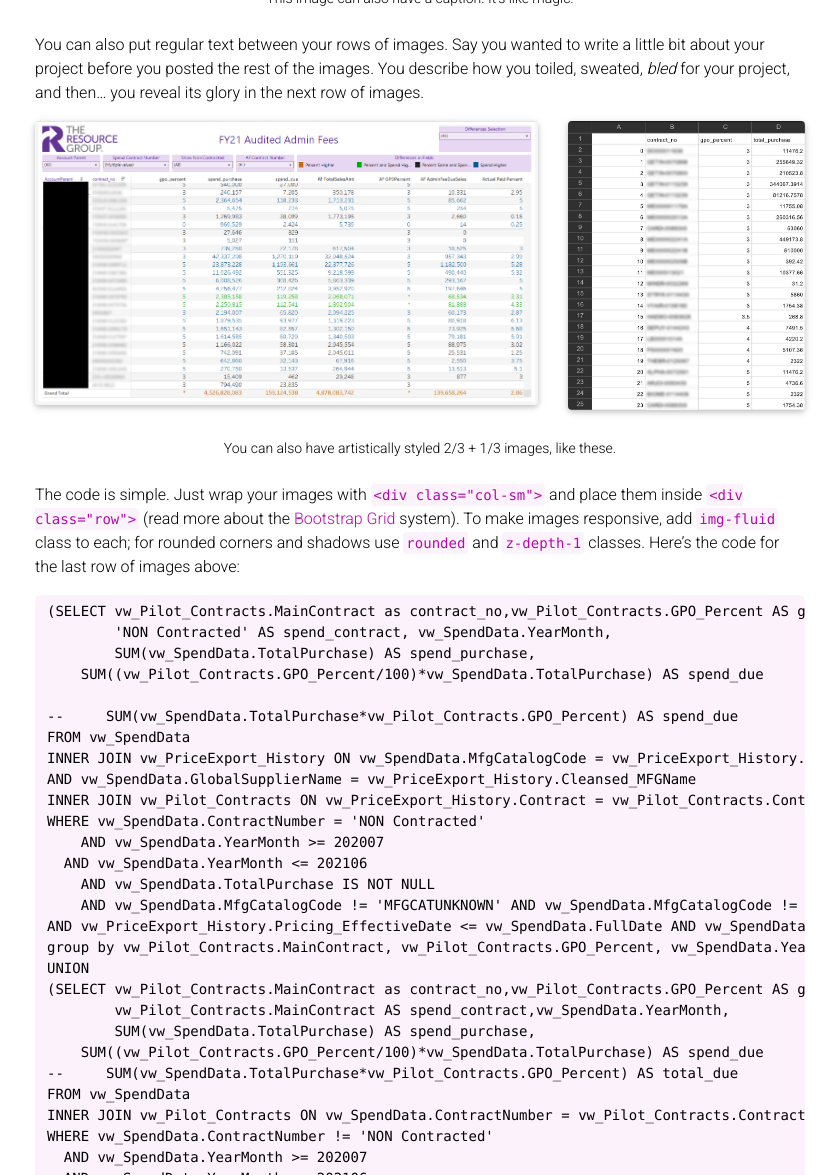
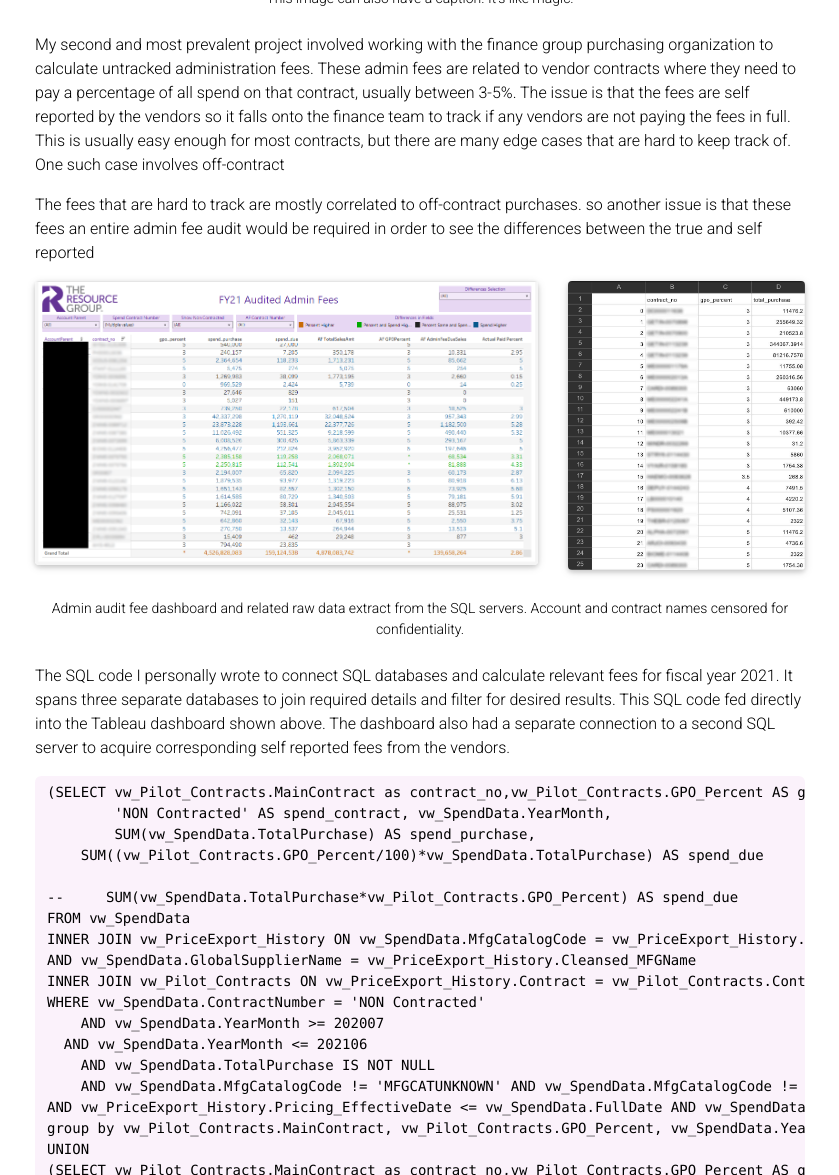
Before and after one commit to jakebarkovitch/jakebarkovitch.github.io, a Jekyll site: the page built from _projects/1_project.md, in a window 1280 px wide and 1400 px high, scrolled down 839 px, cut to the strip 225-1400 px from the top of the window. Shown: the whole strip, without its empty margins (220-1059 px from the left). Built offline with Jekyll 4.4.1, drawn with Linux system fonts in a browser that asks for light colours; full-size pictures stand in for the smaller copies a plugin makes; comment, search, counter and statistics services are not loaded; a style sheet for code colours, icons or effects is not loaded; some of the changed text lies outside the part shown.

Commit message:
Update 1_project.md

````diff
--- a/_projects/1_project.md
+++ b/_projects/1_project.md
@@ -1,7 +1,7 @@
 ---
 layout: page
-title: Ascension Healthcare Analyst Projects
-description: My projects during my internship at The Resource Group
+title: Ascension Healthcare Projects
+description: My two main projects during my data analyst internship at The Resource Group.
 img: assets/img/trg_logo.jfif
 importance: 1
 category: professional
@@ -43,9 +43,9 @@ To give your project a background in the portfolio page, just add the img tag to
     This image can also have a caption. It's like magic.
 </div>
 
-You can also put regular text between your rows of images.
-Say you wanted to write a little bit about your project before you posted the rest of the images.
-You describe how you toiled, sweated, *bled* for your project, and then... you reveal its glory in the next row of images.
+My second and most prevalent project involved working with the finance group purchasing organization to calculate untracked administration fees. These admin fees are related to vendor contracts where they need to pay a percentage of all spend on that contract, usually between 3-5%. The issue is that the fees are self reported by the vendors so it falls onto the finance team to track if any vendors are not paying the fees in full. This is usually easy enough for most contracts, but there are many edge cases that are hard to keep track of. One such case involves off-contract
+
+The fees that are hard to track are mostly correlated to off-contract purchases. so another issue is that these fees an entire admin fee audit would be required in order to see the differences between the true and self reported
 
 
 <div class="row justify-content-sm-center">
@@ -57,14 +57,10 @@ You describe how you toiled, sweated, *bled* for your project, and then... you r
     </div>
 </div>
 <div class="caption">
-    You can also have artistically styled 2/3 + 1/3 images, like these.
+    Admin audit fee dashboard and related raw data extract from the SQL servers. Account and contract names censored for confidentiality.
 </div>
 
-
-The code is simple.
-Just wrap your images with `<div class="col-sm">` and place them inside `<div class="row">` (read more about the <a href="https://getbootstrap.com/docs/4.4/layout/grid/">Bootstrap Grid</a> system).
-To make images responsive, add `img-fluid` class to each; for rounded corners and shadows use `rounded` and `z-depth-1` classes.
-Here's the code for the last row of images above:
+The SQL code I personally wrote to connect SQL databases and calculate relevant fees for fiscal year 2021. It spans three separate databases to join required details and filter for desired results. This SQL code fed directly into the Tableau dashboard shown above. The dashboard also had a separate connection to a second SQL server to acquire corresponding self reported fees from the vendors.
 
 {% raw %}
 ```sql
````
